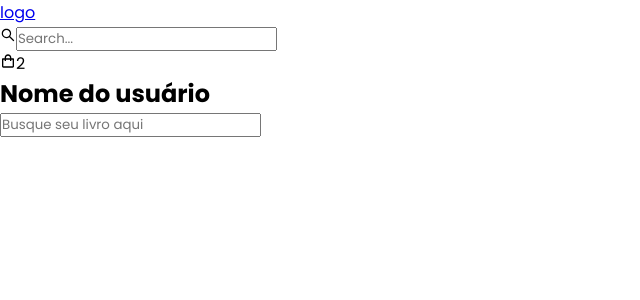
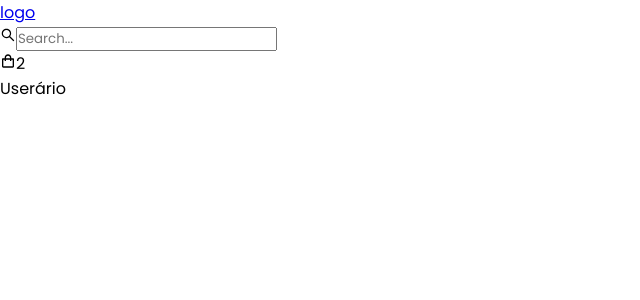
Before and after one commit to ayanara/read4life, a React (Create React App) app in the folder frontend/: page / in a window 1280 px wide. Shown: the top 300 px of the page, without its empty margins (0-640 px from the left). Built offline with nearby package versions, Linux system fonts and the light colour scheme.

Commit message:
feat: implementa o estado global usando Valtio

```diff
--- a/frontend/package.json
+++ b/frontend/package.json
@@ -13,6 +13,7 @@
     "react-native": "^0.71.4",
     "react-router-dom": "^6.16.0",
     "react-scripts": "5.0.1",
+    "valtio": "^1.11.2",
     "web-vitals": "^2.1.4"
   },
   "scripts": {
--- a/frontend/src/components/header/Header.jsx
+++ b/frontend/src/components/header/Header.jsx
@@ -1,15 +1,27 @@
 import React, { useEffect, useState } from "react";
 import { Link } from "react-router-dom";
 import { AiOutlineSearch } from "react-icons/ai";
+import { store } from '../../store'
 
 import Card from "./Card";
 import User from "./User";
 import { styles } from "../../styles";
+import { searchBookApi } from "../../API/fetchAPI";
 
 
 export const Header = () => {
   const [active, setActive] = useState("");
   const [scrolled, setScrolled] = useState(false);
+
+  const searchBook = (evento) => {
+    if(evento.key === "Enter")
+    {
+      searchBookApi(evento.target.value)
+      .then(response => {
+        store.livros = response
+      })
+    }
+  }
 
   useEffect(() => {
     const handleScroll = () => {
@@ -45,7 +57,7 @@ export const Header = () => {
         </div>
         <div className='search flex'>
           <AiOutlineSearch className='searchIcon' />
-          <input type='text' placeholder='Search...' />
+          <input type='text' placeholder='Search...' onKeyPress={searchBook} />
         </div>
         <div className='account flexCenter'>
           <Card />
--- a/frontend/src/components/header/User.jsx
+++ b/frontend/src/components/header/User.jsx
@@ -2,7 +2,7 @@ import React from 'react'
 
 const User = () => {
   return (
-    <h2>Nome do usuário</h2>
+    <div>Userário</div>
   )
 }
 
--- a/frontend/src/components/hero/BooksList.jsx
+++ b/frontend/src/components/hero/BooksList.jsx
@@ -22,7 +22,7 @@ const BooksList = ({ book }) => {
               <div className="descriptions">
                 <h3 className="title">{item.volumeInfo.title}</h3>
                 <p className="authors">{item.volumeInfo.authors}</p>
-                <p className="price">{item.sa}</p>
+                <p className="price">{item.saleInfo.listPrice?.amount}</p>
               </div>
             </div>
             </>
--- a/frontend/src/pages/home/Home.jsx
+++ b/frontend/src/pages/home/Home.jsx
@@ -2,45 +2,18 @@ import React, { useState } from "react";
 import BooksList from "../../components/hero/BooksList";
 import { searchBookApi } from '../../API/fetchAPI'
 import Header from "../../components/header/Header";
+import { useSnapshot } from "valtio";
+import { store } from '../../store'
 
 
 const Home= () => {
-  const [search, setSearch] = useState("");
-  const [bookData, setBookData] = useState([]);
-  const searchBook=(evento) => {
-    if(evento.key === "Enter")
-    {
-      searchBookApi(search)
-      .then(response => setBookData(response))
-    }
-  }
+  const snapLivros = useSnapshot(store).livros;
+
   return (
     <>
-    <Header/>
-    <div className="header-header">
-    </div>
-    <div className="row2">
-      <div className="search">
-        <input
-        type="text"
-        value={search}
-        placeholder="Busque seu livro aqui"
-        onChange={e=>setSearch(e.target.value)}
-        onKeyPress={searchBook}
-        />
-      </div>
-      <div>
-        {/* <img src="./imagem/livro.jpg" alt="livro" width="300px"></img> */}
-      </div>
-    </div>
-    <div className="container">
+      <Header/>
 
-     {
-      <BooksList book={bookData}/>
-     }
-
-    </div>
-
+      <BooksList book={snapLivros}/>
     </>
   )
 }
--- /dev/null
+++ b/frontend/src/store.js
@@ -0,0 +1,5 @@
+import { proxy } from "valtio";
+
+export const store = proxy({
+  livros: []
+});
```
Also changed, not shown: 1 other file (tests, documents, lock files or other folders).
